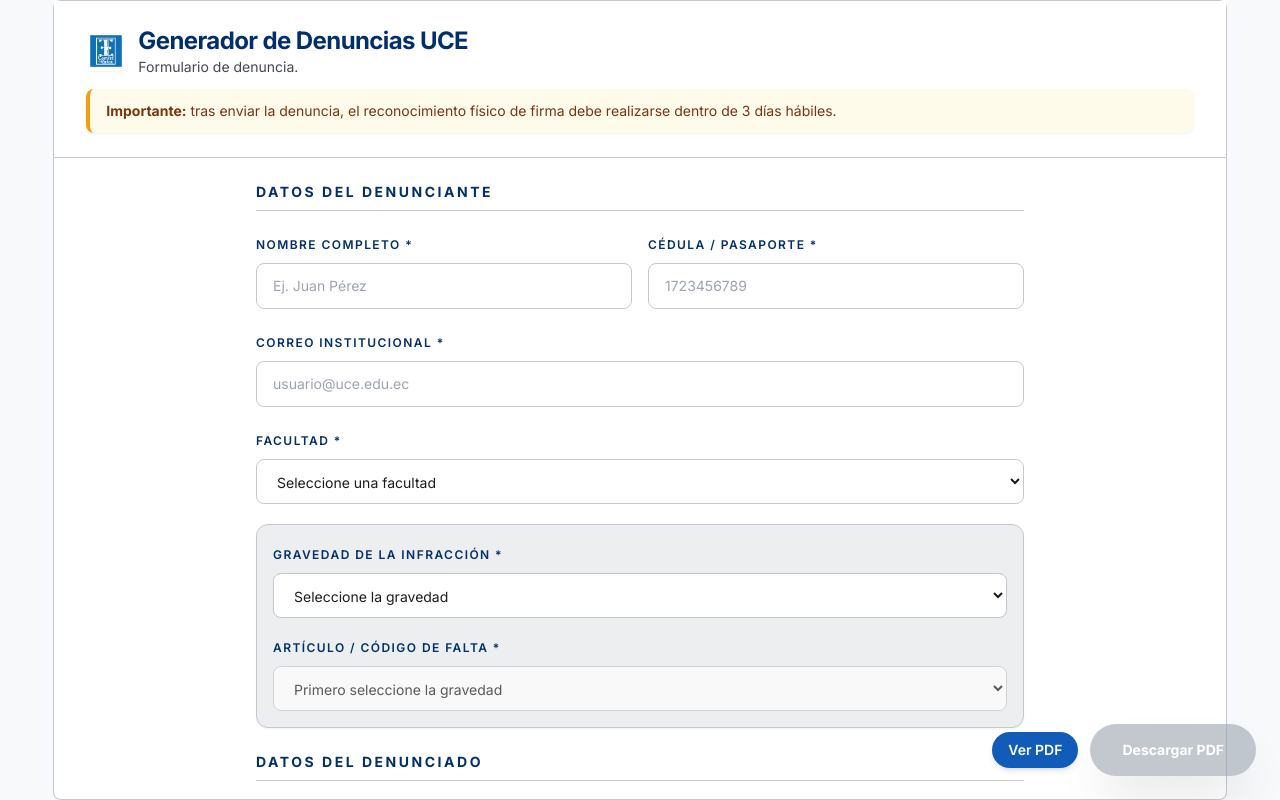
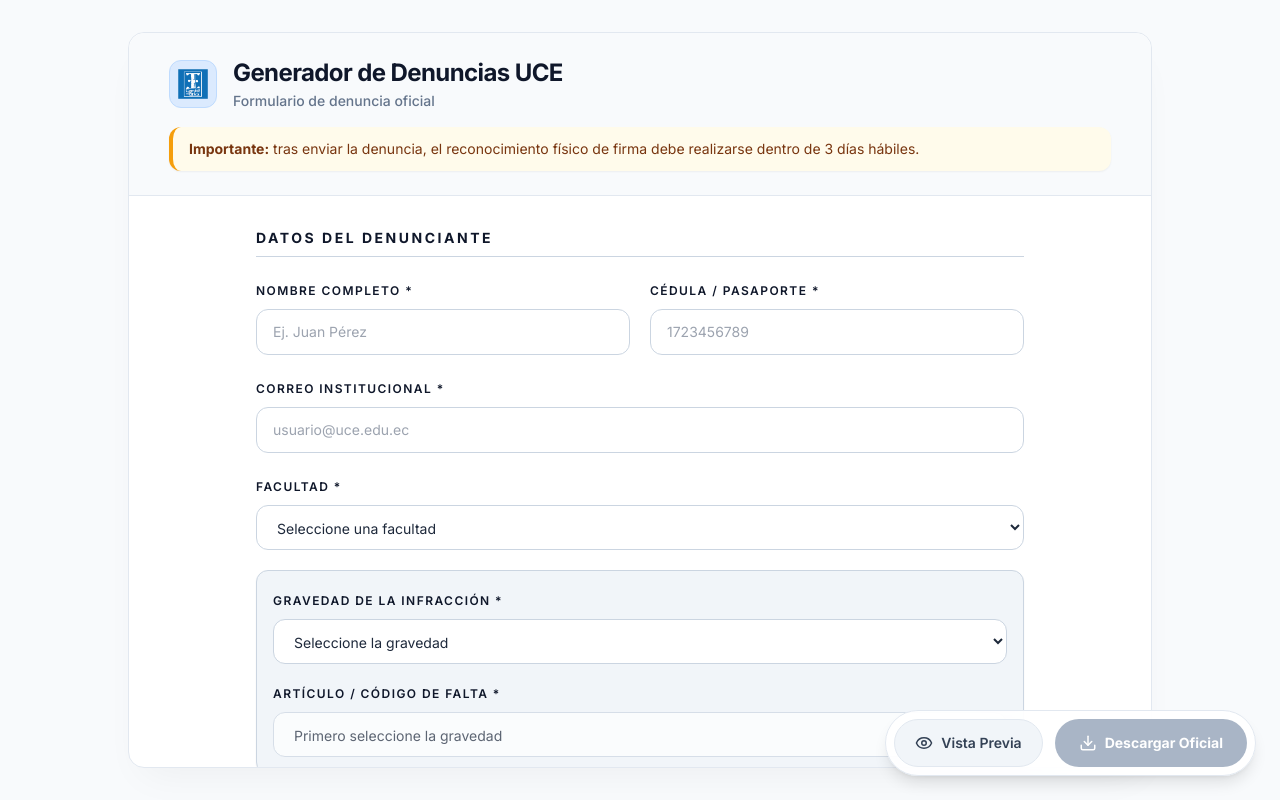
Before and after one commit to aatituanau/Anonymous-Reports, a React (Vite) app: page / in a window 1280 px wide. Built offline with nearby package versions, Linux system fonts and the light colour scheme.

Commit message:
feat: implement anonymous report submission UI components including form fields, severity selector, and download controls

```diff
--- a/package.json
+++ b/package.json
@@ -9,7 +9,9 @@
     "preview": "vite preview"
   },
   "dependencies": {
+    "framer-motion": "^12.40.0",
     "html2pdf.js": "^0.10.3",
+    "lucide-react": "^1.17.0",
     "react": "^18.3.1",
     "react-dom": "^18.3.1"
   },
--- a/src/App.jsx
+++ b/src/App.jsx
@@ -101,9 +101,19 @@
     const missingItems = buildMissingItems(formData);
 
     if (missingItems.length > 0) {
+      // Force validate all fields to highlight them in red
+      const newErrors = { ...errors };
+      Object.keys(formData).forEach(key => {
+        const msg = validateField(key, formData[key]);
+        if (msg) newErrors[key] = msg;
+      });
+      if (!formData.gravedad) newErrors.gravedad = validateField("gravedad", "");
+      if (!formData.articuloFalta) newErrors.articuloFalta = validateField("articuloFalta", "");
+
+      setErrors(newErrors);
       setDownloadMissingItems(missingItems);
       setDownloadNotice(
-        "No se puede generar el PDF todavía. Falta completar lo siguiente:",
+        "Faltan campos obligatorios",
       );
       return;
     }
@@ -116,11 +126,12 @@
   const downloadEnabled = isFormValid(formData);
 
   return (
-    <main className="relative flex h-screen flex-col overflow-hidden bg-background text-on-surface lg:flex-row">
+    <main className="relative flex h-screen w-full flex-col overflow-hidden text-on-surface bg-slate-50">
+      <div className="relative flex h-full w-full flex-col lg:flex-row">
         <div
           className={
-          "h-full w-full overflow-hidden " +
-          (showPreview ? "lg:w-3/5" : "lg:mx-auto lg:w-11/12")
+            "h-full w-full overflow-hidden p-4 lg:p-8 " +
+            (showPreview ? "lg:w-3/5" : "lg:mx-auto lg:w-[85%]")
           }
         >
           <ComplaintForm
@@ -139,6 +150,8 @@
         </div>
       )}
 
+      </div>
+
       <DownloadControls
         onTogglePreview={() => setShowPreview((v) => !v)}
         onDownload={descargarPdf}
@@ -151,6 +164,7 @@
         visible={!downloadEnabled && Boolean(downloadNotice)}
         title={downloadNotice}
         items={downloadMissingItems}
+        onClose={() => setDownloadNotice("")}
       />
     </main>
   );
--- a/src/components/ComplaintForm.jsx
+++ b/src/components/ComplaintForm.jsx
@@ -1,3 +1,4 @@
+import { ShieldCheck } from "lucide-react";
 import {APP_TITLE} from "../config";
 import SelectorGravedad from "./SelectorGravedad";
 import FormSection from "./form/FormSection";
@@ -16,48 +17,45 @@
   errors = {},
 }) {
   const inputClassName =
-    "w-full rounded-lg border border-outline-variant bg-white px-4 py-3 text-sm text-on-surface outline-none transition focus:border-primary focus:ring-2 focus:ring-primary/20";
-
-  const handleFileChange = (event) => {
-    const files = Array.from(event.target.files || []);
-    onFieldChange(
-      "adjuntos",
-      files.map((file) => file.name),
-    );
-  };
+    "w-full rounded-xl border border-slate-300 bg-white px-4 py-3 text-sm text-slate-800 outline-none transition-all focus:border-blue-600 focus:ring-2 focus:ring-blue-600/20 hover:border-slate-400";
 
   return (
-    <section className="flex h-full flex-col rounded-lg border border-outline-variant bg-white shadow-sm">
-      <header className="border-b border-outline-variant bg-white px-6 py-6 lg:px-8">
-        <div className="mb-3 flex items-center gap-3">
-          {/* Logo institucional (sello) */}
-          <div className="flex h-10 w-10 items-center justify-center rounded-md bg-white p-1 shadow-sm">
+    <section className="flex h-full flex-col rounded-2xl bg-white shadow-document border border-slate-200">
+      <header className="border-b border-slate-200 bg-slate-50 px-6 py-6 lg:px-10 rounded-t-2xl">
+        <div className="mb-4 flex items-center gap-4">
+          <div className="flex h-12 w-12 items-center justify-center rounded-xl bg-blue-100 p-2 border border-blue-200">
             <img
               src="/logo-etica.png"
               alt="Sello UCE"
-              className="h-8 w-auto object-contain"
+              className="h-full w-full object-contain"
+              onError={(e) => {
+                e.target.style.display = 'none';
+                e.target.nextSibling.style.display = 'block';
+              }}
             />
+            <ShieldCheck className="hidden text-blue-700 w-full h-full" />
           </div>
           <div>
-            <h1 className="text-2xl font-bold tracking-tight text-primary">
+            <h1 className="text-2xl font-bold tracking-tight text-slate-900">
               {APP_TITLE}
             </h1>
-            <p className="text-sm text-on-surface-variant">
-              Formulario de denuncia.
+            <p className="text-sm font-medium text-slate-500 mt-0.5">
+              Formulario de denuncia oficial
             </p>
           </div>
         </div>
-        <div className="rounded-lg border-l-4 border-amber-500 bg-amber-50 px-4 py-3 text-sm text-amber-900 shadow-sm">
+        <div className="rounded-xl border-l-4 border-amber-500 bg-amber-50 px-4 py-3 text-sm text-amber-900 shadow-sm">
           <strong>Importante:</strong> tras enviar la denuncia, el
           reconocimiento físico de firma debe realizarse dentro de 3 días
           hábiles.
         </div>
       </header>
 
-      <div className="flex-1 overflow-y-auto px-6 py-6 lg:px-8">
-        <form className="mx-auto flex w-full max-w-3xl flex-col gap-6 pb-12">
+      <div className="flex-1 overflow-y-auto overscroll-contain px-6 py-8 lg:px-10 custom-scrollbar">
+        <form className="mx-auto flex w-full max-w-3xl flex-col gap-8 pb-16">
+          <div>
             <FormSection title="Datos del Denunciante">
-            <div className="grid gap-4 md:grid-cols-2">
+              <div className="grid gap-5 md:grid-cols-2">
                 <TextField
                   label="Nombre completo *"
                   name="nombreDenunciante"
@@ -106,10 +104,12 @@
                 ))}
               </SelectField>
 
-            <div className="md:col-span-2">
+              <div className="md:col-span-2 mt-2">
                 <SelectorGravedad
                   inputClassName={inputClassName}
                   onSelectionChange={onGravedadChange}
+                  errorGravedad={errors.gravedad}
+                  errorArticulo={errors.articuloFalta}
                 />
                 {errors.gravedad || errors.articuloFalta ? (
                   <div className="mt-2 space-y-1">
@@ -119,7 +119,9 @@
                 ) : null}
               </div>
             </FormSection>
+          </div>
 
+          <div>
             <FormSection title="Datos del Denunciado">
               <TextField
                 label="Nombre del presunto infractor *"
@@ -147,7 +149,9 @@
                 <option value="trabajador">Trabajador</option>
               </SelectField>
             </FormSection>
+          </div>
 
+          <div>
             <FormSection title="Relación de los Hechos">
               <TextAreaField
                 label="Descripción detallada *"
@@ -156,11 +160,18 @@
                 onChange={onChange}
                 placeholder="Describa detalladamente el lugar, fecha y circunstancias exactas del incidente..."
                 error={errors.descripcionHechos}
-              className={inputClassName + " min-h-[240px] resize-y"}
+                className={inputClassName + " min-h-[200px] resize-y"}
               />
 
-            <TermsBlock checked={formData.aceptaTerminos} onChange={onChange} />
+              <div className="mt-4 p-4 bg-slate-50 rounded-xl border border-slate-200">
+                <TermsBlock
+                  checked={formData.aceptaTerminos}
+                  onChange={onChange}
+                  error={errors.aceptaTerminos}
+                />
+              </div>
             </FormSection>
+          </div>
         </form>
       </div>
     </section>
--- a/src/components/DownloadControls.jsx
+++ b/src/components/DownloadControls.jsx
@@ -1,3 +1,5 @@
+import { Eye, EyeOff, Download } from "lucide-react";
+
 export default function DownloadControls({
   onTogglePreview,
   onDownload,
@@ -6,30 +8,32 @@
   disabledReason,
 }) {
   return (
-    <div className="fixed bottom-6 right-6 z-50 flex items-center gap-3">
+    <div className="fixed bottom-6 right-6 z-50 flex items-center gap-3 rounded-full bg-white/90 p-2 shadow-lg backdrop-blur-xl border border-slate-200">
       <button
         onClick={onTogglePreview}
         type="button"
-        className="rounded-full bg-secondary px-4 py-2 text-sm font-semibold text-white shadow-md hover:brightness-95"
+        className="flex h-12 items-center justify-center gap-2 rounded-full bg-slate-100 px-5 text-sm font-semibold text-slate-700 transition-colors hover:bg-slate-200 hover:text-slate-900 border border-slate-200"
         title={previewVisible ? "Ocultar vista previa" : "Ver PDF"}
         aria-pressed={previewVisible}
       >
-        {previewVisible ? "Ocultar PDF" : "Ver PDF"}
+        {previewVisible ? <EyeOff size={18} /> : <Eye size={18} />}
+        <span className="hidden sm:inline">{previewVisible ? "Ocultar PDF" : "Vista Previa"}</span>
       </button>
 
       <button
         className={
-          "flex items-center gap-3 rounded-full px-6 py-4 text-sm font-bold text-white shadow-2xl transition active:scale-95 sm:px-8 " +
+          "flex h-12 items-center justify-center gap-2 rounded-full px-6 text-sm font-bold text-white transition-colors " +
           (downloadEnabled
-            ? "bg-primary hover:-translate-y-1 hover:bg-secondary shadow-primary/30"
-            : "bg-gray-400 opacity-60 hover:opacity-70")
+            ? "bg-blue-600 hover:bg-blue-700 shadow-md"
+            : "bg-slate-400 cursor-not-allowed opacity-80")
         }
         onClick={onDownload}
         type="button"
         title={downloadEnabled ? "Descargar PDF Oficial" : disabledReason}
         aria-disabled={!downloadEnabled}
       >
-        Descargar PDF
+        <Download size={18} />
+        Descargar Oficial
       </button>
     </div>
   );
--- a/src/components/SelectorGravedad.jsx
+++ b/src/components/SelectorGravedad.jsx
@@ -54,7 +54,7 @@
   ],
 };
 
-export default function SelectorGravedad({onSelectionChange, inputClassName}) {
+export default function SelectorGravedad({onSelectionChange, inputClassName, errorGravedad, errorArticulo}) {
   const [gravedad, setGravedad] = useState("");
   const [articulo, setArticulo] = useState("");
 
@@ -95,7 +95,7 @@
           Gravedad de la infracción *
         </label>
         <select
-          className={inputClassName}
+          className={`${inputClassName} ${errorGravedad ? '!border-red-500 !ring-red-500/20' : ''}`}
           name="gravedad"
           onChange={handleGravedadChange}
           value={gravedad}
@@ -112,7 +112,7 @@
           Artículo / Código de falta *
         </label>
         <select
-          className={inputClassName}
+          className={`${inputClassName} ${errorArticulo ? '!border-red-500 !ring-red-500/20' : ''}`}
           disabled={!gravedad}
           name="articulo"
           onChange={handleArticuloChange}
--- a/src/components/form/SelectField.jsx
+++ b/src/components/form/SelectField.jsx
@@ -14,7 +14,7 @@
     <div className="space-y-2">
       <FieldLabel>{label}</FieldLabel>
       <select
-        className={className}
+        className={`${className} ${error ? '!border-red-500 !ring-red-500/20' : ''}`}
         name={name}
         value={value}
         onChange={onChange}
--- a/src/components/form/TextAreaField.jsx
+++ b/src/components/form/TextAreaField.jsx
@@ -15,7 +15,7 @@
     <div className="space-y-2">
       <FieldLabel>{label}</FieldLabel>
       <textarea
-        className={className}
+        className={`${className} ${error ? '!border-red-500 !ring-red-500/20' : ''}`}
         name={name}
         value={value}
         onChange={onChange}
--- a/src/components/form/TextField.jsx
+++ b/src/components/form/TextField.jsx
@@ -15,7 +15,7 @@
     <div className="space-y-2">
       <FieldLabel>{label}</FieldLabel>
       <input
-        className={className}
+        className={`${className} ${error ? '!border-red-500 !ring-red-500/20' : ''}`}
         name={name}
         value={value}
         onChange={onChange}
--- a/src/index.css
+++ b/src/index.css
@@ -8,13 +8,15 @@
 body,
 #root {
   height: 100%;
+  overscroll-behavior-y: none;
 }
 
 body {
   margin: 0;
   font-family: "Inter", system-ui, sans-serif;
-  background: #f7f9fb;
-  color: #191c1e;
+  color: #0f172a;
+  background-color: #f8fafc;
+  /* We will place the animated background in the main layout */
 }
 
 * {
@@ -30,6 +32,17 @@
 }
 
 ::-webkit-scrollbar-thumb {
-  background: #c4c6d2;
+  background: #cbd5e1;
   border-radius: 9999px;
 }
+
+::-webkit-scrollbar-thumb:hover {
+  background: #94a3b8;
+}
+
+@layer components {
+  .glass-panel {
+    @apply bg-surface backdrop-blur-md border border-white/40;
+    box-shadow: 0 8px 32px 0 rgba(31, 38, 135, 0.07);
+  }
+}
--- a/tailwind.config.js
+++ b/tailwind.config.js
@@ -4,23 +4,24 @@
   theme: {
     extend: {
       colors: {
-        primary: "#002f6c",
-        secondary: "#115cb9",
-        background: "#f7f9fb",
+        primary: "#0f172a", /* slate-900 */
+        secondary: "#2563eb", /* blue-600 */
+        accent: "#4f46e5", /* indigo-600 */
+        background: "#f8fafc", /* slate-50 */
         surface: "#ffffff",
-        "surface-container": "#eceef0",
-        outline: "#747781",
-        "outline-variant": "#c4c6d2",
-        "on-surface": "#191c1e",
-        "on-surface-variant": "#434750",
+        "surface-container": "#f1f5f9",
+        outline: "#94a3b8",
+        "outline-variant": "#cbd5e1",
+        "on-surface": "#0f172a",
+        "on-surface-variant": "#475569",
       },
       fontFamily: {
         sans: ["Inter", "system-ui", "sans-serif"],
         serif: ["Merriweather", "serif"],
       },
       boxShadow: {
-        document: "0 10px 40px -15px rgba(0, 0, 0, 0.2)",
-      },
+        document: "0 20px 40px -15px rgba(0, 0, 0, 0.05)",
+      }
     },
   },
   plugins: [],
```
Also changed, not shown: src/components/DownloadNotice.jsx (+31 -14 lines), src/components/form/TermsBlock.jsx (+13 -4 lines), 1 other file (tests, documents, lock files or other folders). Lines whose indentation alone changed are shown as unchanged.
